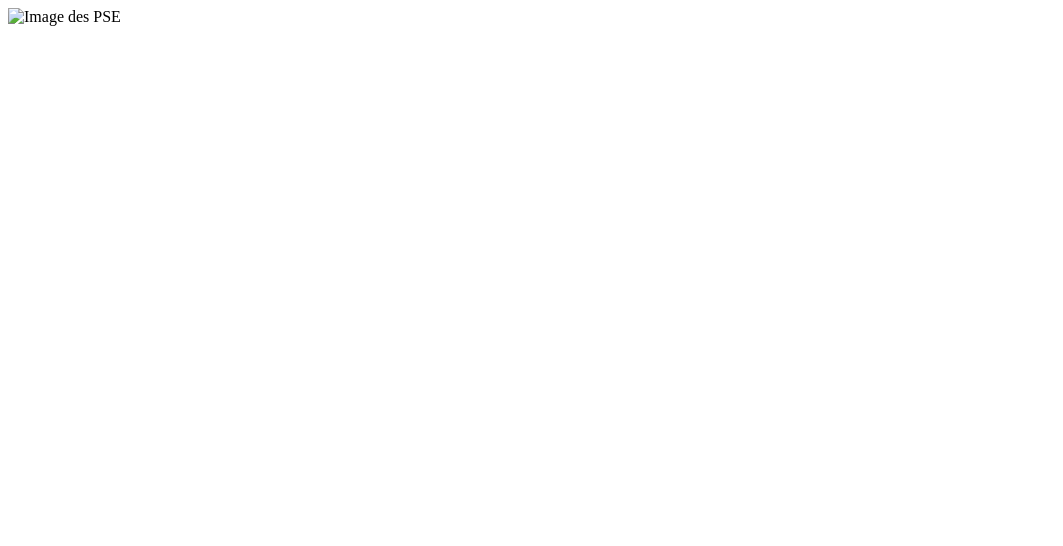
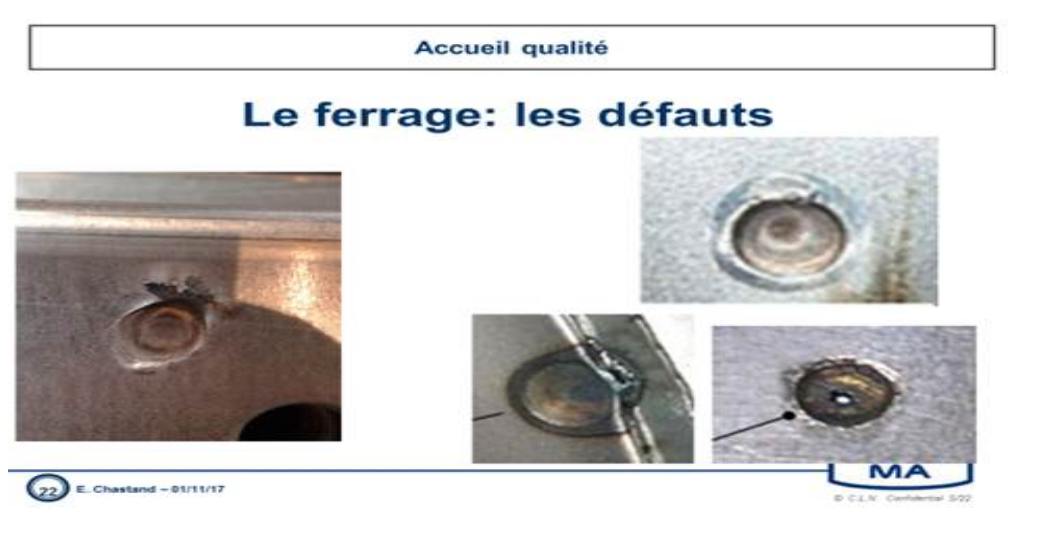
Before and after one commit to ranjith2305/PSE, a plain HTML site: page PSE.html in a window 1280 px wide. Shown: the whole page, without its empty margins (0-1063 px from the left). Drawn offline with Linux system fonts and the light colour scheme.

Commit message:
Update PSE.html

```diff
--- a/PSE.html
+++ b/PSE.html
@@ -5,7 +5,7 @@
     <title>DEFAUTS PSE</title>
   </head>
   <body>
-    <img src="IMAGE/pse.jpg" alt="Image des PSE" height="500", width="1000">
+    <img src="pse.jpg" alt="Image des PSE" height="500", width="1000">
 
   </body>
 </html>
```
